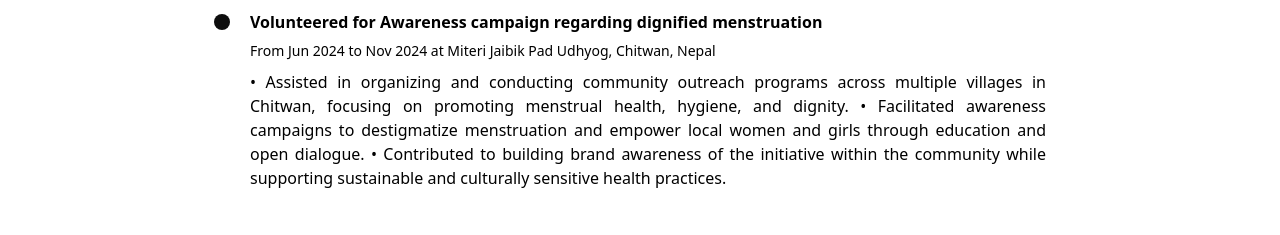
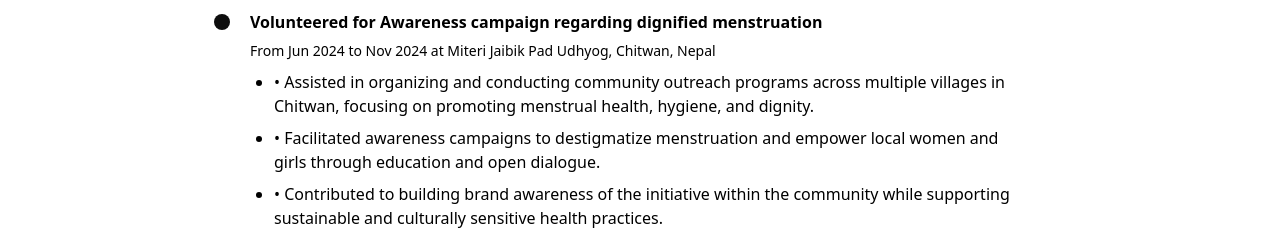
Before and after one commit to ragizz/newwebsite, an Astro site: page /cv in a window 1280 px wide. Shown: the part 534-769 px from the top of the page. Built offline with nearby package versions, Linux system fonts and the light colour scheme; Astro itself is replaced by a stand-in of ours.

Commit message:
Update cv.astro

```diff
--- a/src/pages/cv.astro
+++ b/src/pages/cv.astro
@@ -38,9 +38,19 @@ Occasionally I mistake confidence for a personality trait — but hey, it usuall
       title="Volunteered for Awareness campaign regarding dignified menstruation"
       subtitle="From Jun 2024 to Nov 2024 at Miteri Jaibik Pad Udhyog, Chitwan, Nepal"
     >
-	•	Assisted in organizing and conducting community outreach programs across multiple villages in Chitwan, focusing on promoting menstrual health, hygiene, and dignity.
-	•	Facilitated awareness campaigns to destigmatize menstruation and empower local women and girls through education and open dialogue.
-	•	Contributed to building brand awareness of the initiative within the community while supporting sustainable and culturally sensitive health practices.
+  <ul class="list-disc mx-6 mb-10 grid gap-2">
+    <li>
+      <a href="#" target="_blank">•	Assisted in organizing and conducting community outreach programs across multiple villages in Chitwan, focusing on promoting menstrual health, hygiene, and dignity.</a>
+    </li>
+    <li>
+      <a href="#" target="_blank">•	Facilitated awareness campaigns to destigmatize menstruation and empower local women and girls through education and open dialogue.
+	</a>
+    </li>
+<li>
+      <a href="#" target="_blank">•	Contributed to building brand awareness of the initiative within the community while supporting sustainable and culturally sensitive health practices.</a>
+    </li>
+  </ul>
+
     </TimeLineElement>
 
   </div>
```
